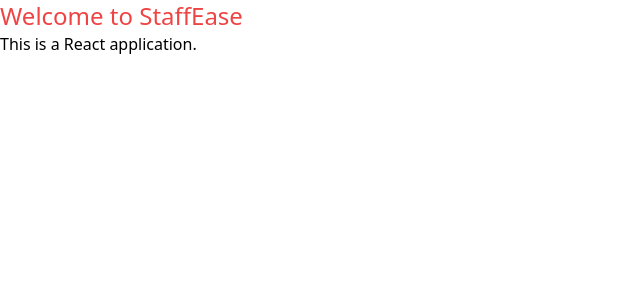
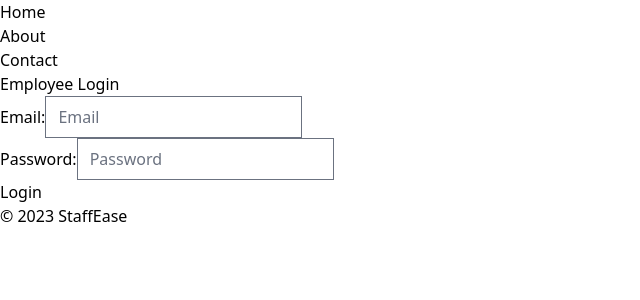
Before and after one commit to itsamish01/StaffEase, a React (Vite) app in the folder client/: page / in a window 1280 px wide. Shown: the top 300 px of the page, without its empty margins (0-640 px from the left). Built offline with nearby package versions, Linux system fonts and the light colour scheme.

Commit message:
messy commit, updated files to jx and reconfigured files

```diff
--- a/client/package.json
+++ b/client/package.json
@@ -20,7 +20,8 @@
     "dotenv": "^16.0.3",
     "graphql": "^16.6.0",
     "react": "^18.2.0",
-    "react-dom": "^18.2.0"
+    "react-dom": "^18.2.0",
+    "react-router-dom": "^6.10.0"
   },
   "devDependencies": {
     "@tailwindcss/forms": "^0.5.3",
--- a/client/src/App.jsx
+++ b/client/src/App.jsx
@@ -1,11 +1,27 @@
 import React from 'react';
+import { BrowserRouter as Router, Route, Switch } from 'react-router-dom';
+import EmployeeLogin from './components/EmployeeLogin';
+import EmployeeDashboard from './components/EmployeeDashboard';
+import RestaurantSearch from './components/RestaurantSearch';
+import ReviewForm from './components/ReviewForm';
+import Header from './components/Header';
+import Footer from './components/Footer';
+import TestComponent from './components/TestComponent'; // Add this import
 
 function App() {
   return (
-    <div>
-      <h1 className='text-2xl text-red-500'>Welcome to StaffEase</h1>
-      <p>This is a React application.</p>
-    </div>
+    <Router>
+      <div className="App">
+        <Header />
+        <Switch>
+          <Route exact path="/" component={EmployeeLogin} />
+          <Route path="/dashboard" component={EmployeeDashboard} />
+          <Route path="/search" component={TestComponent} /> {/* Change this line */}
+          <Route path="/submit-review" component={ReviewForm} />
+        </Switch>
+        <Footer />
+      </div>
+    </Router>
   );
 }
 
--- /dev/null
+++ b/client/src/components/TestComponent.jsx
@@ -0,0 +1,7 @@
+import React from 'react';
+
+const TestComponent = () => {
+  return <div>Test Component</div>;
+};
+
+export default TestComponent;
--- a/client/vite.config.js
+++ b/client/vite.config.js
@@ -1,5 +1,5 @@
 import { defineConfig } from "vite";
-import react from '@vitejs/plugin-react-swc'
+import react from '@vitejs/plugin-react-swc';
 
 // https://vitejs.dev/config/
 export default defineConfig({
@@ -13,6 +13,7 @@ export default defineConfig({
       "@services": "/src/services",
       "@utils": "/src/utils",
     },
+    extensions: ['.mjs', '.js', '.jsx', '.json'], // Add this line
   },
   test: {
     globals: true,
```
Also changed, not shown: client/src/components/EmployeeDashboard.jsx (renamed from client/src/components/EmployeeDashboard.js), client/src/components/EmployeeLogin.jsx (renamed from client/src/components/EmployeeLogin.js), client/src/components/Footer.jsx (renamed from client/src/components/Footer.js), client/src/components/Header.jsx (renamed from client/src/components/Header.js), client/src/components/RestaurantSearch.jsx (renamed from client/src/components/ResturantSeach.js), client/src/components/ReviewForm.jsx (renamed from client/src/components/ReviewForm.js), 1 other file (tests, documents, lock files or other folders).
